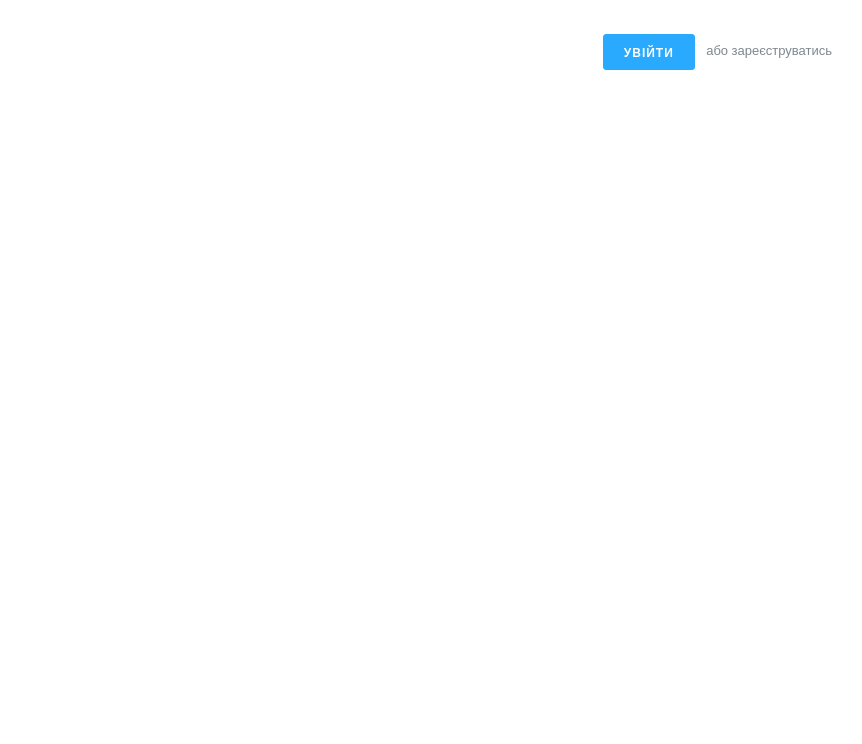
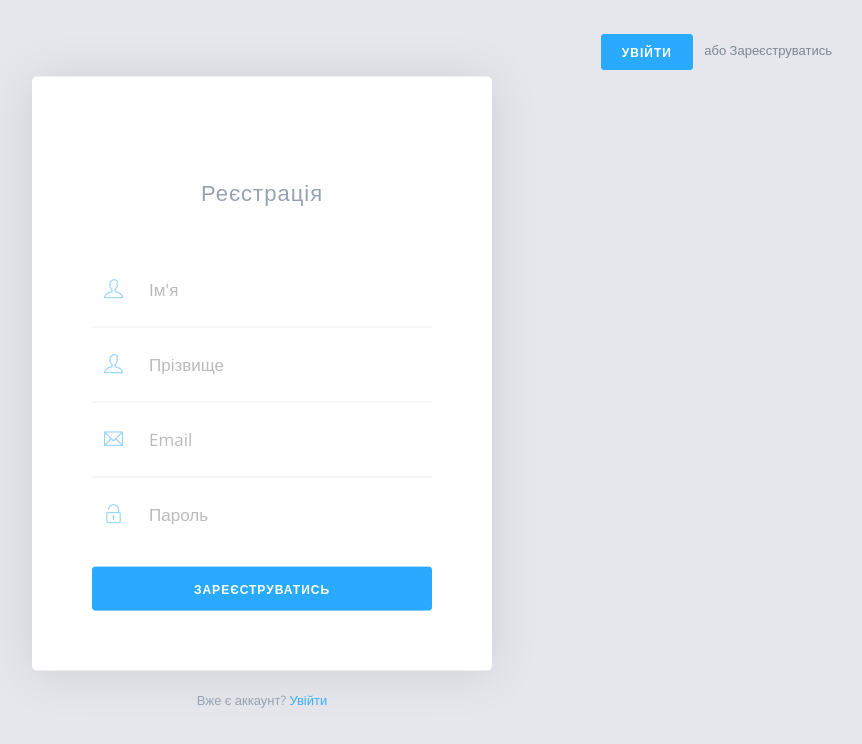
Before and after one commit to evgeniyz13/node-express-ts, an Angular app in the folder ui/: page /registration in a window 1280 px wide. Before the commit this address led to /. Shown: the top 744 px of the page, without its empty margins (378-1240 px from the left). Built offline with nearby package versions, Linux system fonts and the light colour scheme.

Commit message:
Add simple working registration and WIP login process

```diff
--- a/ui/src/app/app.component.html
+++ b/ui/src/app/app.component.html
@@ -15,8 +15,9 @@
 
     <!-- User account -->
     <div class="pull-right user-login">
-      <a class="btn btn-sm btn-primary" routerLink="/recent-jobs">Увійти</a> або
-      <a routerLink="/recent-jobs">зареєструватись</a>
+      <a class="btn btn-sm btn-primary" routerLink="/login">Увійти</a>
+      або
+      <a routerLink="/registration">Зареєструватись</a>
     </div>
     <!-- END User account -->
   </div>
--- /dev/null
+++ b/ui/src/app/config.ts
@@ -0,0 +1,3 @@
+export const config = {
+  baseUrl: 'http://localhost:5000',
+}
--- a/ui/src/app/jobs.service.ts
+++ b/ui/src/app/jobs.service.ts
@@ -1,54 +1,55 @@
-import { HttpClient, HttpParams } from '@angular/common/http';
-import { Injectable } from '@angular/core';
-import { Job, JobDetails } from './interfaces';
+import { HttpClient, HttpParams } from '@angular/common/http'
+import { Injectable } from '@angular/core'
+import { Job, JobDetails } from './interfaces'
+import { config } from './config'
 
 @Injectable({ providedIn: 'root' })
 export class JobsService {
-  private baseUrl = 'http://localhost:5000';
-  public input: string = '';
-  public city: string = '';
-  public jobs: Job[] = [];
+  private baseUrl = config.baseUrl
+  public input: string = ''
+  public city: string = ''
+  public jobs: Job[] = []
 
   constructor(private http: HttpClient) {}
 
   saveSearchInput(input: string) {
-    this.input = input;
+    this.input = input
   }
 
   setCityValue(input: string) {
-    this.city = input;
+    this.city = input
   }
 
   getAllJobs() {
     const params = new HttpParams()
       .set('ukrainian', true)
       .set('keyWords', this.input)
-      .set('additionalKeywords', this.city);
+      .set('additionalKeywords', this.city)
 
     this.http
       .get<JobResponse>(`${this.baseUrl}/vacancy/search`, { params })
       .subscribe((response: JobResponse) => {
-        this.jobs = response.documents;
-      });
+        this.jobs = response.documents
+      })
   }
 
   getRecentJobs() {
-    const params = new HttpParams().set('ukrainian', true).set('count', 3);
+    const params = new HttpParams().set('ukrainian', true).set('count', 3)
 
     this.http
       .get<JobResponse>(`${this.baseUrl}/vacancy/search`, { params })
       .subscribe((response: JobResponse) => {
-        this.jobs = response.documents;
-      });
+        this.jobs = response.documents
+      })
   }
 
   getJobDetails(id: string) {
-    const params = new HttpParams().set('ukrainian', true).set('id', id);
+    const params = new HttpParams().set('ukrainian', true).set('id', id)
 
-    return this.http.get<JobDetails>(`${this.baseUrl}/vacancy`, { params });
+    return this.http.get<JobDetails>(`${this.baseUrl}/vacancy`, { params })
   }
 }
 
 interface JobResponse {
-  documents: Job[];
+  documents: Job[]
 }
--- /dev/null
+++ b/ui/src/app/login/login.component.html
@@ -0,0 +1,31 @@
+<div class="login-page">
+  <main>
+    <div class="login-block">
+      <h1>Увійти</h1>
+
+      <form action="#">
+        <div class="form-group">
+          <div class="input-group">
+            <span class="input-group-addon"><i class="ti-email"></i></span>
+            <input type="text" class="form-control" placeholder="Email" />
+          </div>
+        </div>
+
+        <hr class="hr-xs" />
+
+        <div class="form-group">
+          <div class="input-group">
+            <span class="input-group-addon"><i class="ti-unlock"></i></span>
+            <input type="password" class="form-control" placeholder="Пароль" />
+          </div>
+        </div>
+
+        <button class="btn btn-primary btn-block" type="submit">Увійти</button>
+      </form>
+    </div>
+
+    <div class="login-links">
+      <a class="pull-right" routerLink="/registration">Зареєструватись</a>
+    </div>
+  </main>
+</div>
--- /dev/null
+++ b/ui/src/app/login/login.component.ts
@@ -0,0 +1,12 @@
+import { Component, OnInit } from '@angular/core'
+
+@Component({
+  selector: 'app-login',
+  templateUrl: './login.component.html',
+  styleUrls: [],
+})
+export class LoginComponent implements OnInit {
+  constructor() {}
+
+  ngOnInit(): void {}
+}
--- /dev/null
+++ b/ui/src/app/registration/registration.component.html
@@ -0,0 +1,108 @@
+<div class="login-page">
+  <main>
+    <div class="login-block">
+      <h1>Реєстрація</h1>
+
+      <form [formGroup]="registerForm" (ngSubmit)="onSubmit()">
+        <div class="form-group">
+          <div class="input-group">
+            <span class="input-group-addon"><i class="ti-user"></i></span>
+            <input
+              type="text"
+              placeholder="Ім'я"
+              formControlName="firstName"
+              class="form-control"
+              [ngClass]="{ 'is-invalid': submitted && f.firstName.errors }"
+            />
+            <div
+              *ngIf="submitted && f.firstName.errors"
+              class="invalid-feedback"
+            >
+              <div *ngIf="f.firstName.errors.required">
+                Ім'я обов'язкове поле
+              </div>
+            </div>
+          </div>
+        </div>
+
+        <hr class="hr-xs" />
+
+        <div class="form-group">
+          <div class="input-group">
+            <span class="input-group-addon"><i class="ti-user"></i></span>
+            <input
+              type="text"
+              placeholder="Прізвище"
+              formControlName="lastName"
+              class="form-control"
+              [ngClass]="{ 'is-invalid': submitted && f.lastName.errors }"
+            />
+            <div
+              *ngIf="submitted && f.lastName.errors"
+              class="invalid-feedback"
+            >
+              <div *ngIf="f.lastName.errors.required">
+                Прізвище обов'язкове поле
+              </div>
+            </div>
+          </div>
+        </div>
+
+        <hr class="hr-xs" />
+
+        <div class="form-group">
+          <div class="input-group">
+            <span class="input-group-addon"><i class="ti-email"></i></span>
+            <input
+              type="text"
+              placeholder="Email"
+              formControlName="email"
+              class="form-control"
+              [ngClass]="{ 'is-invalid': submitted && f.email.errors }"
+            />
+            <div *ngIf="submitted && f.email.errors" class="invalid-feedback">
+              <div *ngIf="f.email.errors.required">Email обов'язкове поле</div>
+            </div>
+          </div>
+        </div>
+
+        <hr class="hr-xs" />
+
+        <div class="form-group">
+          <div class="input-group">
+            <span class="input-group-addon"><i class="ti-unlock"></i></span>
+            <input
+              type="password"
+              formControlName="password"
+              class="form-control"
+              [ngClass]="{ 'is-invalid': submitted && f.password.errors }"
+              placeholder="Пароль"
+            />
+            <div
+              *ngIf="submitted && f.password.errors"
+              class="invalid-feedback"
+            >
+              <div *ngIf="f.password.errors.required">
+                Пароль обов'язкове поле
+              </div>
+              <div *ngIf="f.password.errors.minlength">
+                Мінімальна довжина 6 символів
+              </div>
+            </div>
+          </div>
+        </div>
+
+        <button class="btn btn-primary btn-block" type="submit">
+          Зареєструватись
+        </button>
+      </form>
+    </div>
+
+    <div class="login-links">
+      <p class="text-center">
+        Вже є аккаунт?
+        <a class="txt-brand" routerLink="/login">Увійти</a>
+      </p>
+    </div>
+  </main>
+</div>
--- /dev/null
+++ b/ui/src/app/registration/registration.component.ts
@@ -0,0 +1,46 @@
+import { Component, OnInit } from '@angular/core'
+import { FormGroup, FormBuilder, Validators } from '@angular/forms'
+import { UserService } from '../users.service'
+import { Router } from '@angular/router'
+
+@Component({
+  selector: 'app-registration',
+  templateUrl: './registration.component.html',
+  styleUrls: [],
+})
+export class RegistrationComponent implements OnInit {
+  public registerForm: FormGroup = this.formBuilder.group({
+    firstName: ['', Validators.required],
+    lastName: ['', Validators.required],
+    email: ['', Validators.required],
+    password: ['', [Validators.required, Validators.minLength(6)]],
+  })
+  public submitted = false
+
+  constructor(
+    private formBuilder: FormBuilder,
+    public userService: UserService,
+    private router: Router
+  ) {}
+
+  ngOnInit(): void {}
+
+  // convenience getter for easy access to form fields
+  get f() {
+    return this.registerForm.controls
+  }
+
+  onSubmit() {
+    this.submitted = true
+
+    // stop here if form is invalid
+    if (this.registerForm.invalid) {
+      return
+    }
+
+    this.userService.register(this.registerForm!.value).subscribe((data) => {
+      console.log(data)
+      this.router.navigate(['/login'])
+    })
+  }
+}
--- /dev/null
+++ b/ui/src/app/users.service.ts
@@ -0,0 +1,26 @@
+import { HttpClient } from '@angular/common/http'
+import { Injectable } from '@angular/core'
+import { config } from './config'
+
+@Injectable({ providedIn: 'root' })
+export class UserService {
+  private baseUrl = config.baseUrl
+
+  constructor(private http: HttpClient) {}
+
+  register(body: RegisterInput) {
+    console.log(body)
+    return this.http.post<RegisterResponse>(`${this.baseUrl}/register`, body)
+  }
+}
+
+interface RegisterInput {
+  firstName: string
+  lastName: string
+  email: string
+  password: string
+}
+
+interface RegisterResponse extends RegisterInput {
+  is: string
+}
```
Also changed, not shown: ui/src/app/app-routing.module.ts (+9 -5 lines), ui/src/app/app.module.ts (+21 -11 lines).
